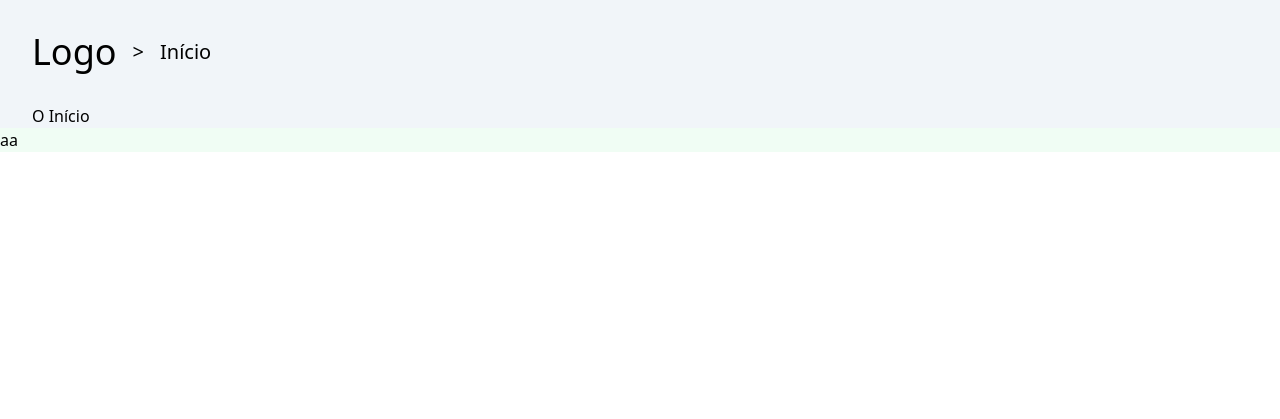
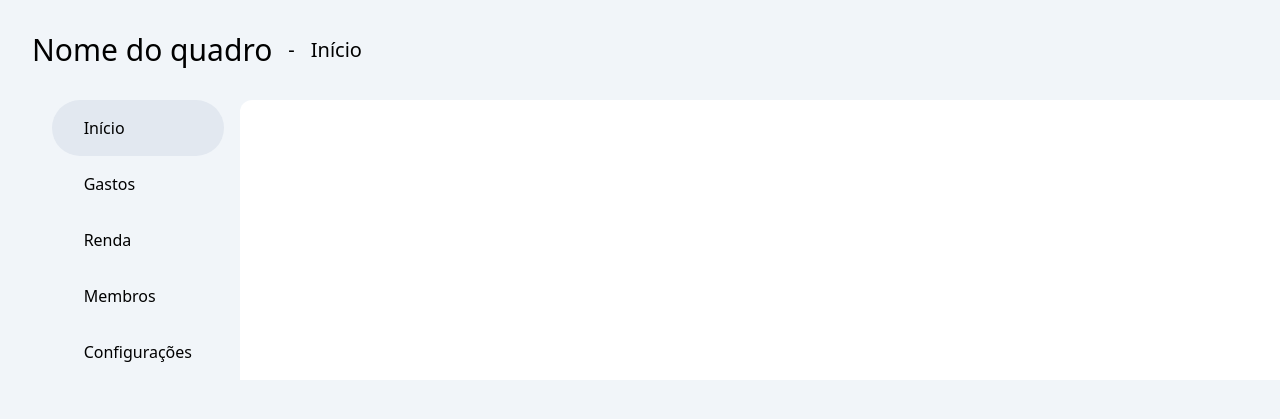
Before and after one commit to itzbigdri/projeto-integrador, a Flask app: page /quadros/quadro in a window 1280 px wide. Shown: the top 419 px of the page. Run offline with Flask 3, Linux system fonts and the light colour scheme.

Commit message:
Feat: Conclusão do quadrobase.html, extenção nas páginas quadro, gastos, renda, membros e config e esboço das páginas index, cadastro e login

```diff
--- a/app.py
+++ b/app.py
@@ -17,30 +17,30 @@ def login():
     return render_template('login.html')
 
 
-@app.route('/quadros/')
+@app.route('/quadros', methods=['GET', 'POST'])
 def quadros():
     return render_template('quadros.html')
 
 @app.route('/quadros/quadro')
 def quadro():
-    return render_template('quadro.html')
+    return render_template('quadro.html', secao=1)
 
 
 @app.route('/quadros/quadro/gastos')
 def gastos():
-    return render_template('gastos.html')
+    return render_template('gastos.html', secao=2)
 
 
 @app.route('/quadros/quadro/renda')
 def renda():
-    return render_template('renda.html')
+    return render_template('renda.html', secao=3)
 
 
 @app.route('/quadros/quadro/membros')
 def membros():
-    return render_template('membros.html')
+    return render_template('membros.html', secao=4)
 
 
-@app.route('/quadros/quadro/configuracao')
+@app.route('/quadros/quadro/configuracoes')
 def config():
-    return render_template('config.html')
+    return render_template('config.html', secao=5)
--- /dev/null
+++ b/templates/config.html
@@ -0,0 +1,2 @@
+{% extends "quadroBase.html" %}
+{% set section_title = "Configurações" %}
--- /dev/null
+++ b/templates/gastos.html
@@ -0,0 +1,2 @@
+{% extends "quadroBase.html" %}
+{% set section_title = "Gastos" %}
--- /dev/null
+++ b/templates/membros.html
@@ -0,0 +1,2 @@
+{% extends "quadroBase.html" %}
+{% set section_title = "Membros" %}
--- a/templates/quadro.html
+++ b/templates/quadro.html
@@ -1,2 +1,2 @@
 {% extends "quadroBase.html" %}
-{% block title%}Início{%endblock%}
+{% set section_title = "Início" %}
--- a/templates/quadroBase.html
+++ b/templates/quadroBase.html
@@ -3,23 +3,33 @@
 <head>
     <meta charset="UTF-8">
     <meta name="viewport" content="width=device-width, initial-scale=1.0">
-    <title>Document</title>
+    <title>Nome do Quadro - {{ section_title }}</title>
     <script src="https://cdn.jsdelivr.net/npm/@tailwindcss/browser@4"></script>
 </head>
-<body>
+<body class="bg-slate-100">
+
+    <!-- Header  -->
     <header class="bg-slate-100 flex items-center gap-4 p-8">
-        <a class="text-4xl" href="/">Logo</a>
-        <p class="text-xl">></p>
-        <h3 class="text-xl">{%block title%}{%endblock%}</h3>
+        <a class="text-3xl" href="/quadros">Nome do quadro</a>
+        <p class="text-xl">-</p>
+        <h3 class="text-xl">{{ section_title }}</h3>
     </header>
-    <main flex>
-        <aside class="bg-slate-100">
-            <nav>
-                <a href="" class="p-8">O Início</a>
+    <main class="flex ">
+        <aside class="bg-slate-100 basis-60 flex justify-end pe-4">
+            <nav class="flex flex-col">
+                <a href="/quadros/quadro"
+                class="px-8 py-4 rounded-full {% if secao==1 %}bg-slate-200 hover:bg-slate-300{% else %}hover:bg-slate-200{% endif %}">Início</a>
+                <a href="/quadros/quadro/gastos"
+                class="px-8 py-4 rounded-full {% if secao==2 %}bg-slate-200 hover:bg-slate-300{% else %}hover:bg-slate-200{% endif %}">Gastos</a>
+                <a href="/quadros/quadro/renda"
+                class="px-8 py-4 rounded-full {% if secao==3 %}bg-slate-200 hover:bg-slate-300{% else %}hover:bg-slate-200{% endif %}">Renda</a>
+                <a href="/quadros/quadro/membros"
+                class="px-8 py-4 rounded-full {% if secao==4 %}bg-slate-200 hover:bg-slate-300{% else %}hover:bg-slate-200{% endif %}">Membros</a>
+                <a href="/quadros/quadro/configuracoes"
+                class="px-8 py-4 rounded-full {% if secao==5 %}bg-slate-200 hover:bg-slate-300{% else %}hover:bg-slate-200{% endif %}">Configurações</a>
             </nav>
         </aside>
-        <section class="bg-green-50">
-            aa
+        <section class="bg-white rounded-tl-xl grow-1 ps-16 pt-16">
             {% block content %}
             {% endblock %}
         </section>
--- /dev/null
+++ b/templates/renda.html
@@ -0,0 +1,2 @@
+{% extends "quadroBase.html" %}
+{% set section_title = "Renda" %}
```
Also changed, not shown: templates/cadastro.html (added, +33 -0 lines), templates/index.html (+13 -3 lines), templates/login.html (added, +29 -0 lines), templates/quadros.html (added, +41 -0 lines).
